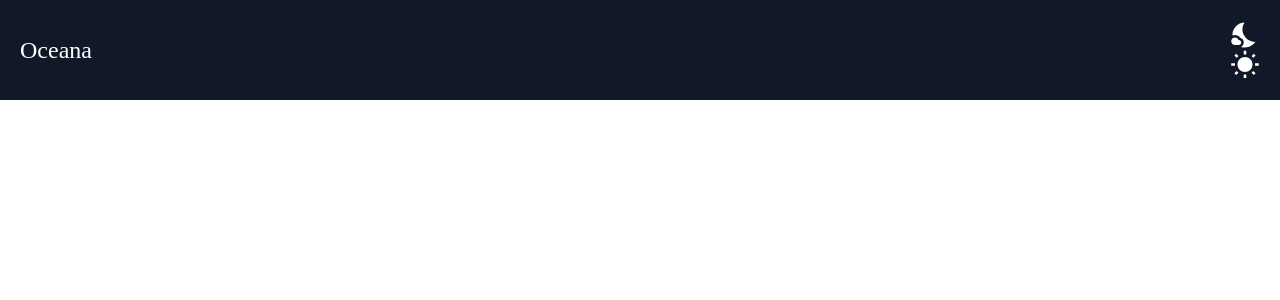
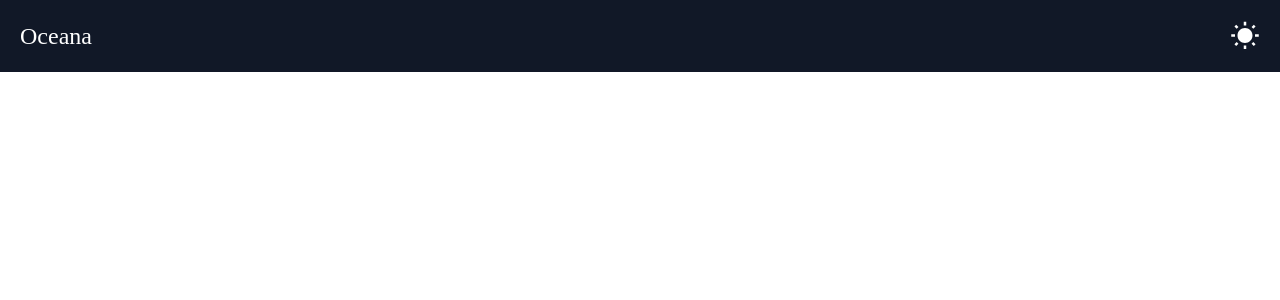
Before and after one commit to OMassano/Portfolio, a React (Create React App) app: page / in a window 1280 px wide. Both pictures are taken after a click on the icon 1245 px from the left and 35 px from the top of the page. Shown: the top 300 px of the page. Built offline with nearby package versions, Linux system fonts and the light colour scheme.

Commit message:
functional without styles

```diff
--- a/src/App.js
+++ b/src/App.js
@@ -6,10 +6,11 @@ import Navbar from "./components/Navbar";
 import { useState } from "react";
 
 function App() {
-  const [darkMode, setDarkMode] = useState(true);
+  const [darkMode, setDarkMode] = useState(false);
   return (
     <div className={darkMode && "dark"}>
       <Navbar darkMode={darkMode} setDarkMode={setDarkMode} />
+      <main className="bg-white dark:bg-gray-900 text-gray-900 dark:text-white"></main>
     </div>
   );
 }
--- a/src/components/Navbar.jsx
+++ b/src/components/Navbar.jsx
@@ -1,14 +1,17 @@
 import React from "react";
 import { MdNightsStay, MdWbSunny } from "react-icons/md";
 
-const Navbar = () => {
+const Navbar = ({ darkMode, setDarkMode }) => {
   return (
     <header className="bg-white dark:bg-gray-900 text-gray-900 dark:text-white">
       <nav className="flex justify-between items-center p-5">
         <h1 className="text-2xl">Oceana</h1>
-        <div>
-          <MdNightsStay className="text-3xl cursor-pointer"/>
-          <MdWbSunny className="text-3xl cursor-pointer"/>
+        <div onClick={() => setDarkMode(!darkMode)}>
+          {darkMode ? (
+            <MdWbSunny className="text-3xl cursor-pointer" />
+          ) : (
+            <MdNightsStay className="text-3xl cursor-pointer" />
+          )}
         </div>
       </nav>
     </header>
--- a/src/index.css
+++ b/src/index.css
@@ -2,10 +2,11 @@
 @tailwind components;
 @tailwind utilities;
 
-@import url("https://fonts.googleapis.com/css2?family=Bitter:ital,wght@0,100;0,200;0,300;0,400;0,500;0,600;0,700;0,800;0,900;1,100;1,200;1,300;1,400;1,500;1,600;1,700;1,800;1,900&display=swap");
+@import url("https://fonts.googleapis.com/css2?family=Bitter:ital,wght@0,100;0,200;0,300;0,400;0,500;0,600;0,700;0,800;0,900;1,100;1,200;1,300;1,400;1,500;1,600;1,700;1,800;1,900&family=Russo+One&display=swap");
 
-@layer base{
-  html{
-    font-family: 'Bitter', serif;
+@layer base {
+  html {
+    font-family: "Bitter", serif;
+    /* font-family: "Russo One", sans-serif; */
   }
 }
```
